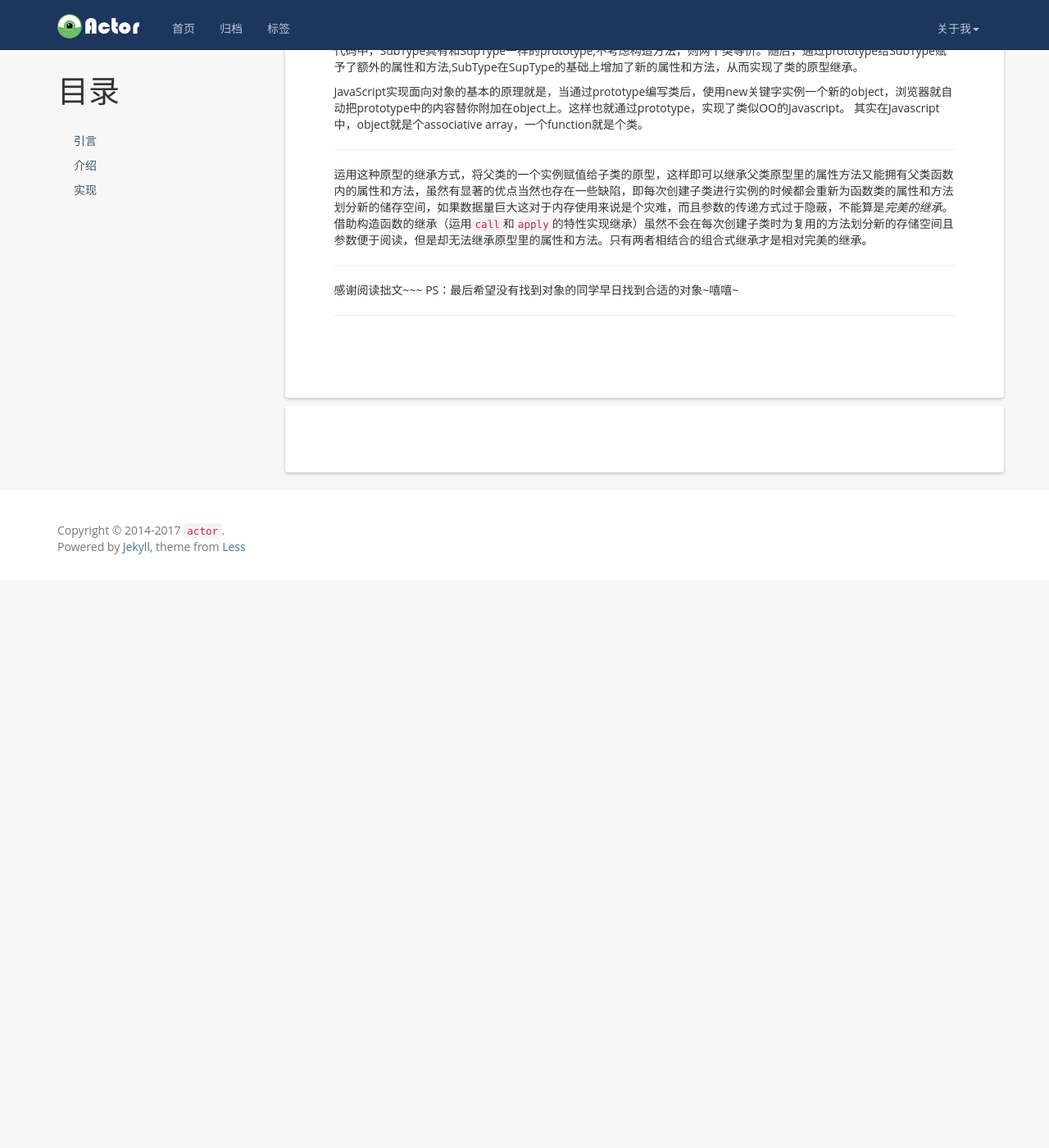
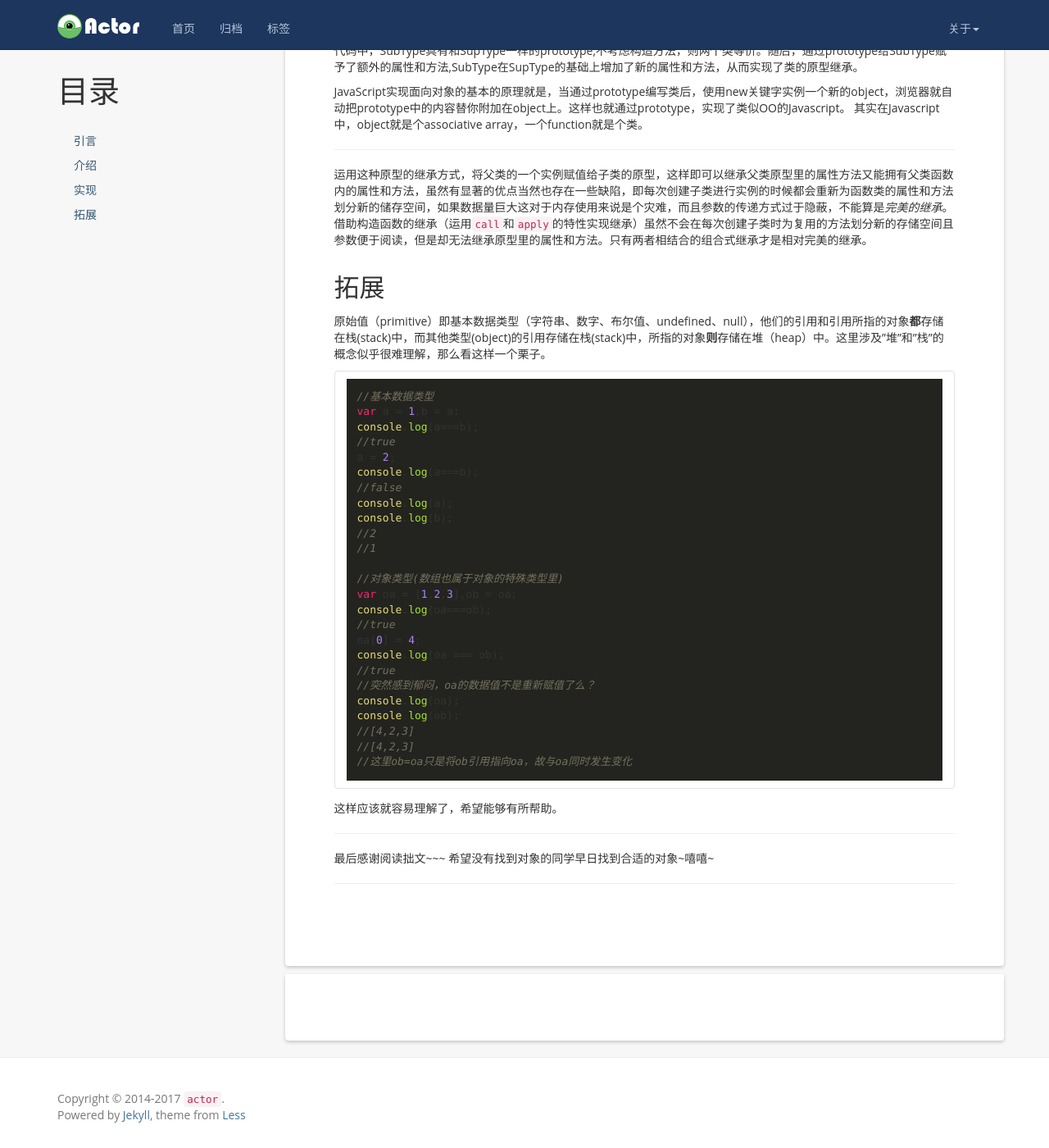
Before and after one commit to circle790/circle790.github.io, a Jekyll site: the page built from _posts/2017-02-13-Object-oriented-programming.md, in a window 1280 px wide and 1400 px high, scrolled down 2452 px. Shown: the whole window at 82% size. Built offline with Jekyll 4.4.1, drawn with Linux system fonts in a browser that asks for light colours; nearby versions of some CDN libraries; comment, search, counter and statistics services are not loaded; before the commit the page ends 3159 px from its top, so only the background shows below that; some of the changed text lies outside the part shown.

Commit message:
new post

````diff
--- a/_config.yml
+++ b/_config.yml
@@ -19,7 +19,7 @@ exclude: ['README.md', 'Gemfile.lock', 'Gemfile', 'Rakefile']
 
 github_username: circle790
 
-highlighter: Pygments
+highlighter: rouge
 # Build settings
 markdown: kramdown
 
--- a/_includes/header.html
+++ b/_includes/header.html
@@ -27,7 +27,7 @@
           <a href="{{ '/donate/' | prepend: site.baseurl }}"><strong>打赏</strong></a>
         </li>
         <li class="dropdown">
-          <a href="#" class="dropdown-toggle" data-toggle="dropdown">关于我<b class="caret"></b></a>
+          <a href="#" class="dropdown-toggle" data-toggle="dropdown">关于<b class="caret"></b></a>
           <ul class="dropdown-menu">
             <li><a rel="nofollow" target="_blank" href="{{site.github}}">Github</a></li>
             <li style="display:none;"><a rel="nofollow" target="_blank" href="{{site.resume_site}}">关于作者</a></li>
--- a/_posts/2017-02-13-Object-oriented-programming.md
+++ b/_posts/2017-02-13-Object-oriented-programming.md
@@ -101,11 +101,47 @@ obj.subMethods();
 JavaScript实现面向对象的基本的原理就是，当通过prototype编写类后，使用new关键字实例一个新的object，浏览器就自动把prototype中的内容替你附加在object上。这样也就通过prototype，实现了类似OO的Javascript。
 其实在Javascript中，object就是个associative array，一个function就是个类。
 
+
 ---------
 运用这种原型的继承方式，将父类的一个实例赋值给子类的原型，这样即可以继承父类原型里的属性方法又能拥有父类函数内的属性和方法，虽然有显著的优点当然也存在一些缺陷，即每次创建子类进行实例的时候都会重新为函数类的属性和方法划分新的储存空间，如果数据量巨大这对于内存使用来说是个灾难，而且参数的传递方式过于隐蔽，不能算是*完美的继承*。借助构造函数的继承（运用`call`和`apply`的特性实现继承）虽然不会在每次创建子类时为复用的方法划分新的存储空间且参数便于阅读，但是却无法继承原型里的属性和方法。只有两者相结合的组合式继承才是相对完美的继承。
 
----------
-感谢阅读拙文~~~
-PS：最后希望没有找到对象的同学早日找到合适的对象~嘻嘻~
+
+拓展
+------------------------
+原始值（primitive）即基本数据类型（字符串、数字、布尔值、undefined、null），他们的引用和引用所指的对象**都**存储在栈(stack)中，而其他类型(object)的引用存储在栈(stack)中，所指的对象**则**存储在堆（heap）中。这里涉及"堆"和"栈"的概念似乎很难理解，那么看这样一个栗子。
+
+```javascript
+//基本数据类型
+var a = 1,b = a;
+console.log(a===b);
+//true
+a = 2;
+console.log(a===b);
+//false
+console.log(a);
+console.log(b);
+//2
+//1
+
+//对象类型(数组也属于对象的特殊类型里)
+var oa = [1,2,3],ob = oa;
+console.log(oa===ob);
+//true
+oa[0] = 4;
+console.log(oa === ob);
+//true
+//突然感到郁闷，oa的数据值不是重新赋值了么？
+console.log(oa);
+console.log(ob);
+//[4,2,3]
+//[4,2,3]
+//这里ob=oa只是将ob引用指向oa，故与oa同时发生变化
+```
+
+这样应该就容易理解了，希望能够有所帮助。
 
 ---------
+最后感谢阅读拙文~~~
+希望没有找到对象的同学早日找到合适的对象~嘻嘻~
+
+---------
````
Also changed, not shown: other parts of _posts/2017-02-13-Object-oriented-programming.md (+1 -1 lines), _posts/2017-02-06-For-in-iteration-statements-for-the-enumeration-and-traversal-of-objects.md (+1 -1 lines), _posts/2017-04-23-statement-of-command-line.md (+4 -1 lines), _posts/2017-05-14-Routine-operation-of-git.md (added, +161 -0 lines), books.md (deleted, +0 -24 lines), styles/images/myproject.png (added), styles/images/newRepository.png (added).
